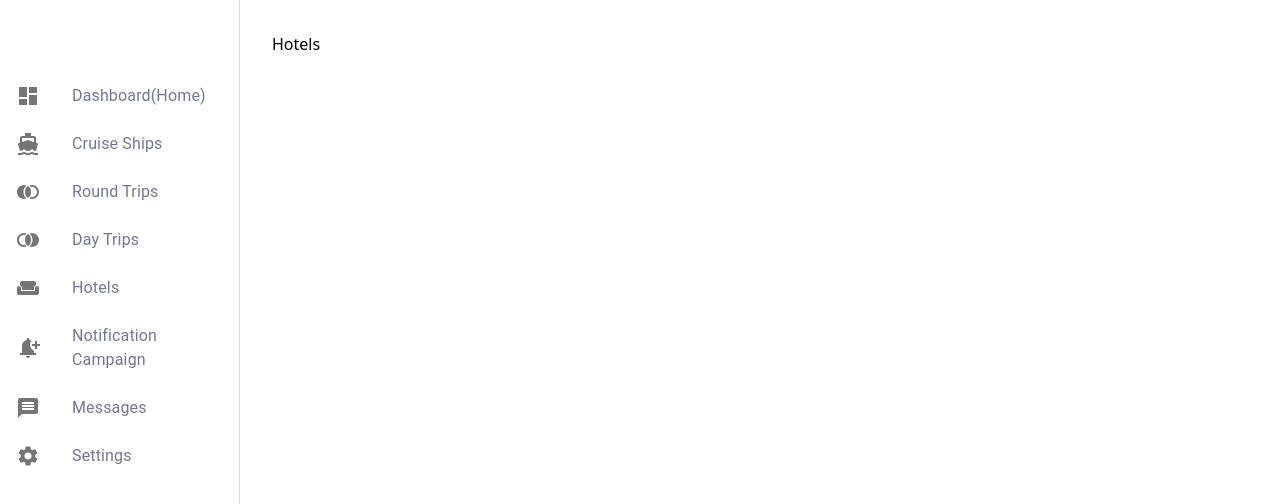
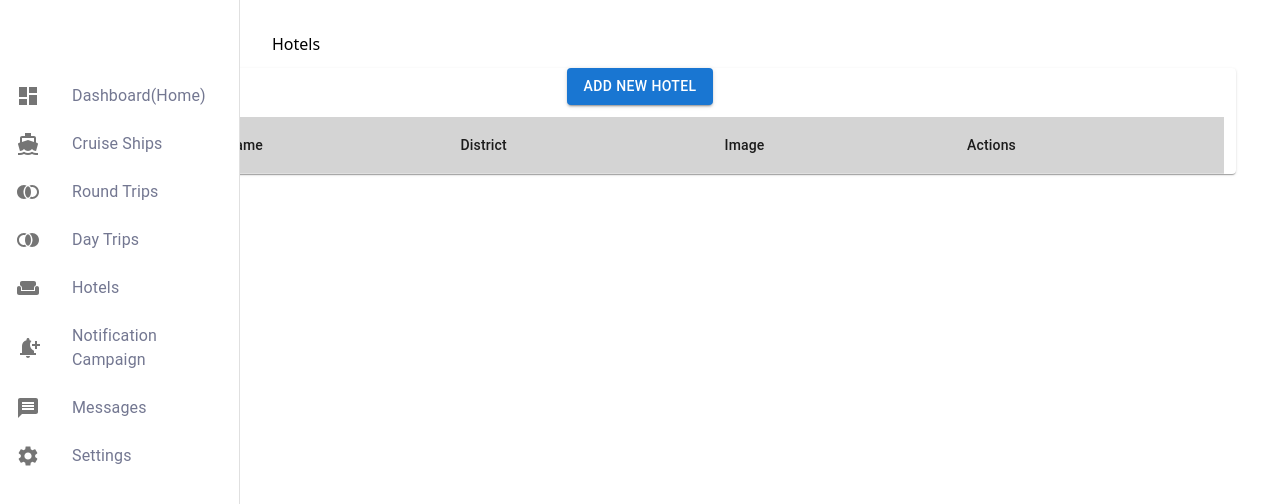
Before and after one commit to Chamidilshan/sl-explorer-admin-web, a React (Vite) app: page /hotels in a window 1280 px wide. Shown: the top 504 px of the page. Built offline with nearby package versions, Linux system fonts and the light colour scheme.

Commit message:
added hotel table view and popup

```diff
--- a/src/pages/Hotels.jsx
+++ b/src/pages/Hotels.jsx
@@ -1,9 +1,45 @@
-import React from 'react'
+import React, { useState } from 'react'
 import PermanentDrawerLeft from '../components/drawer'
 import Box from '@mui/material/Box';
+import { Button, Checkbox, Dialog, DialogContent, DialogTitle, FormControlLabel, IconButton, Paper, Radio, RadioGroup, Stack, Table, TableBody, TableCell, TableContainer, TableHead, TablePagination, TableRow, TextField } from "@mui/material";
 
 
 export const Hotels = () => {
+
+  const columns = [
+    {id: '_id', name: 'ID'},
+    {id: 'hotelName', name: 'Name'},
+    {id: 'hotelDistrict', name: 'District'},
+    {id: 'hotelImage', name: 'Image'},
+    {id: 'action', name: 'Actions'},
+  ]
+
+  const [_id, idChange] = useState(0);
+  const [hotelName, hotelNameChange] = useState('');
+  const [hotelDistrict, hotelDistrictChange] = useState('');
+  const [hotelImage, hotelImageChange] = useState('');
+  const [open, openChange] = useState(false);
+
+  const functionAdd = ()=>{
+    openPopUp();
+  }
+
+  const closePopUp = ()=>{
+    openChange(false);
+  }
+
+  const openPopUp = ()=>{
+    openChange(true);
+  }
+
+  const handleSubmit=(e)=>{
+    e.preventDefault();
+    const _obj= {_id, hotelName, hotelDistrict, hotelImage};
+    console.log(_obj);
+  }
+
+
+
   return (
     <>
     <Box sx={{ display: 'flex' }}>
@@ -11,6 +47,45 @@ export const Hotels = () => {
      <h1 className='text-cyan-900'>Hotels</h1>
     </Box>
 
+     <Paper sx={{margin: '1%'}}>
+      <div className='flex justify-end'>
+        <Button onClick={functionAdd} variant="contained" color="primary">Add New Hotel</Button>
+      </div>
+      <div style={{margin: '1%'}}>
+      <TableContainer>
+        <Table>
+          <TableHead>
+            <TableRow style={{backgroundColor: '#D4D4D4'}}>
+            {columns.map((column) => (
+              <TableCell key={column.id}>
+                {column.name}
+              </TableCell>
+            ))}
+            </TableRow>
+          </TableHead>
+          <TableBody>
+
+          </TableBody>
+        </Table>
+      </TableContainer>
+      </div>
+     </Paper>
+
+     <Dialog open={open} onClose={closePopUp} fullWidth maxWidth='sm' >
+      <DialogTitle>
+        <span>Create A Hotel</span>
+      </DialogTitle>
+      <DialogContent>
+        <form onSubmit={handleSubmit}>
+          <Stack spacing={2} margin={2}>
+            <TextField value={hotelName} required onChange={e=>{hotelNameChange(e.target.value)}} variant='outlined' label='Hotel Name'></TextField>
+            <TextField value={hotelDistrict} onChange={e=>{hotelDistrictChange(e.target.value)}} variant='outlined' label='Hotel District'></TextField>
+            <TextField value={hotelImage} onChange={e=>{hotelImageChange(e.target.value)}} variant='outlined' label='Hotel Image'></TextField>
+            <Button type='submit' variant='contained'>Save</Button>
+          </Stack>
+        </form>
+      </DialogContent>
+     </Dialog>
    </>
   )
 }
```
